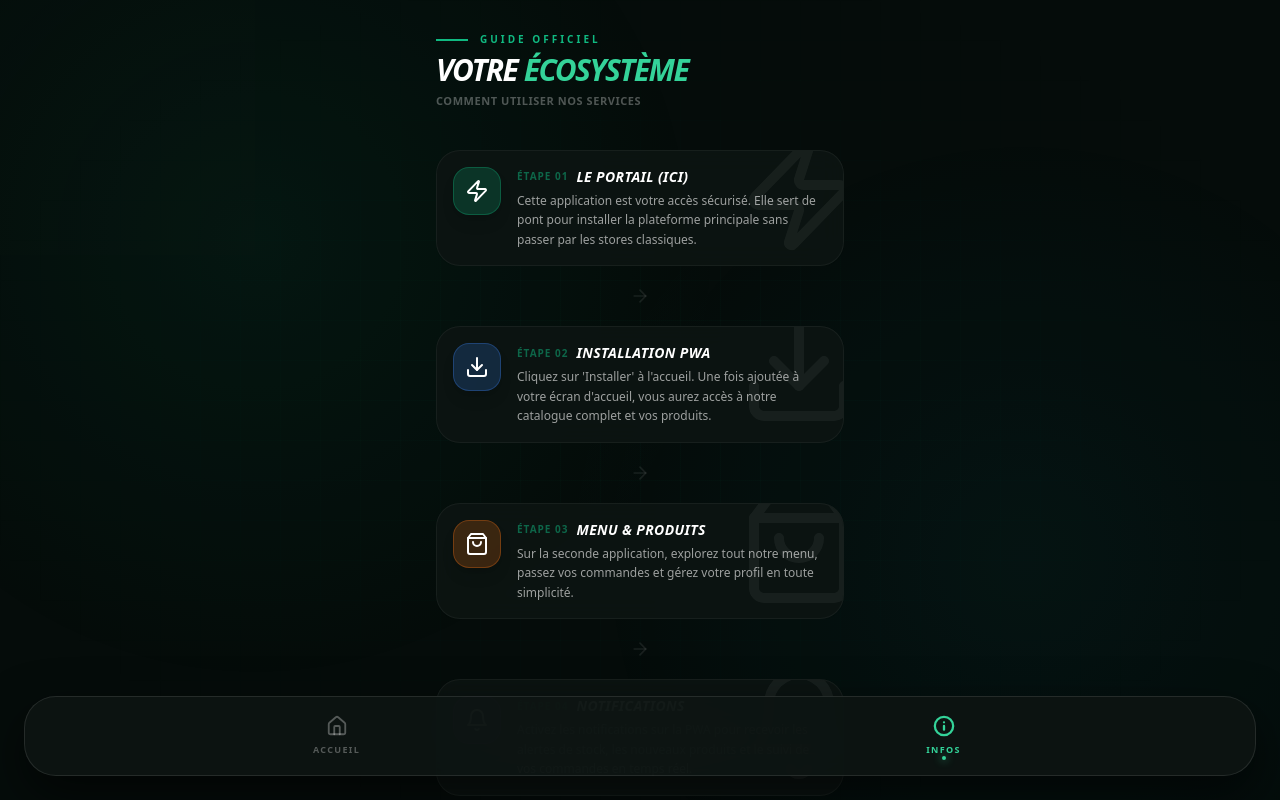
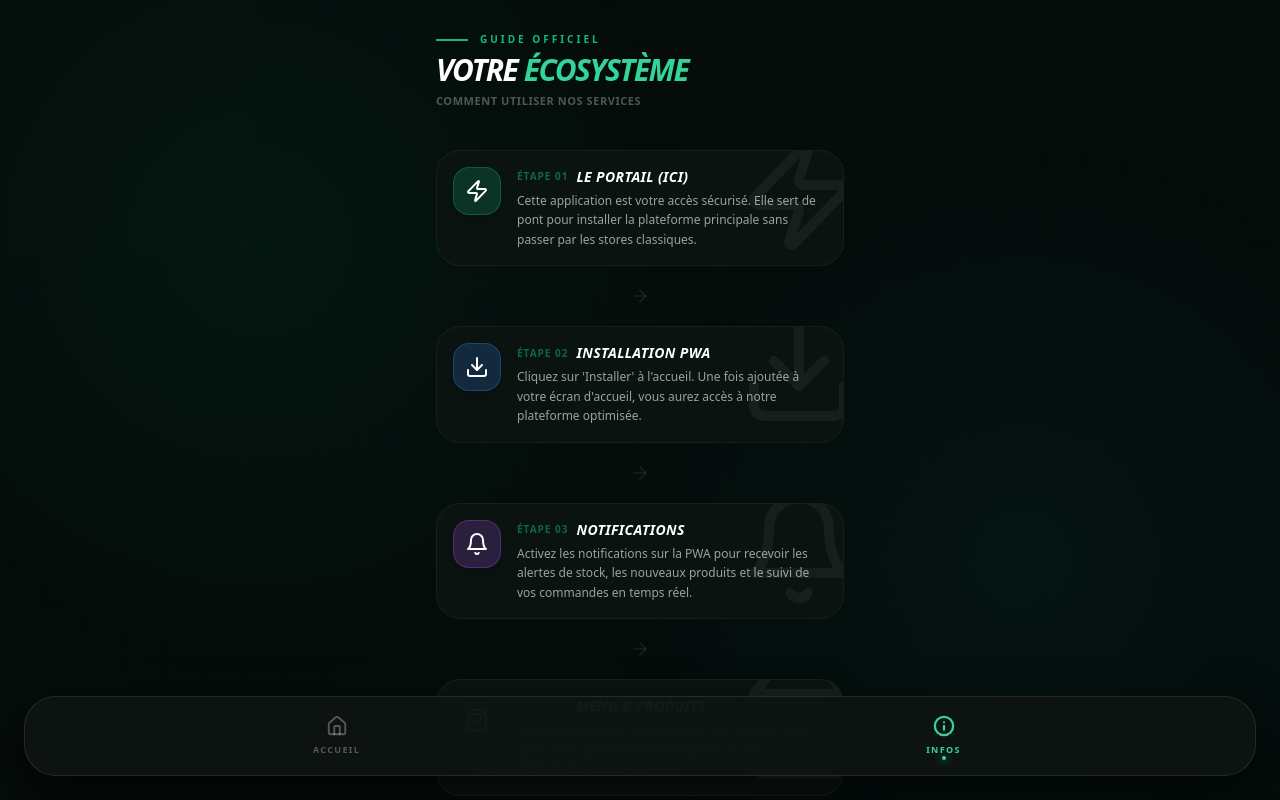
Before and after one commit to DRSPEEDNORD/snuggly-tardigrade-bopv2, a React (Vite) app: page /infos in a window 1280 px wide. Shown: the top 800 px of the page. Built offline with nearby package versions, Linux system fonts and the light colour scheme.

Commit message:
[dyad] Inversion des étapes Notifications et Menu - wrote 1 file(s)

```diff
--- a/src/pages/Infos.tsx
+++ b/src/pages/Infos.tsx
@@ -80,7 +80,7 @@ const Infos = () => {
         <StepCard
           number="ÉTAPE 02"
           title="Installation PWA"
-          description="Cliquez sur 'Installer' à l'accueil. Une fois ajoutée à votre écran d'accueil, vous aurez accès à notre catalogue complet et vos produits."
+          description="Cliquez sur 'Installer' à l'accueil. Une fois ajoutée à votre écran d'accueil, vous aurez accès à notre plateforme optimisée."
           icon={Download}
           colorClass="bg-blue-500/20 text-blue-400 border border-blue-500/30"
         />
@@ -91,10 +91,10 @@ const Infos = () => {
 
         <StepCard
           number="ÉTAPE 03"
-          title="Menu & Produits"
-          description="Sur la seconde application, explorez tout notre menu, passez vos commandes et gérez votre profil en toute simplicité."
-          icon={ShoppingBag}
-          colorClass="bg-orange-500/20 text-orange-400 border border-orange-500/30"
+          title="Notifications"
+          description="Activez les notifications sur la PWA pour recevoir les alertes de stock, les nouveaux produits et le suivi de vos commandes en temps réel."
+          icon={Bell}
+          colorClass="bg-purple-500/20 text-purple-400 border border-purple-500/30"
         />
 
         <div className="flex justify-center py-1">
@@ -103,10 +103,10 @@ const Infos = () => {
 
         <StepCard
           number="ÉTAPE 04"
-          title="Notifications"
-          description="Activez les notifications sur la PWA pour recevoir les alertes de stock, les nouveaux produits et le suivi de vos commandes en temps réel."
-          icon={Bell}
-          colorClass="bg-purple-500/20 text-purple-400 border border-purple-500/30"
+          title="Menu & Produits"
+          description="Explorez tout notre menu, passez vos commandes et gérez votre profil en toute simplicité sur votre nouvelle application."
+          icon={ShoppingBag}
+          colorClass="bg-orange-500/20 text-orange-400 border border-orange-500/30"
         />
       </div>
 
```
